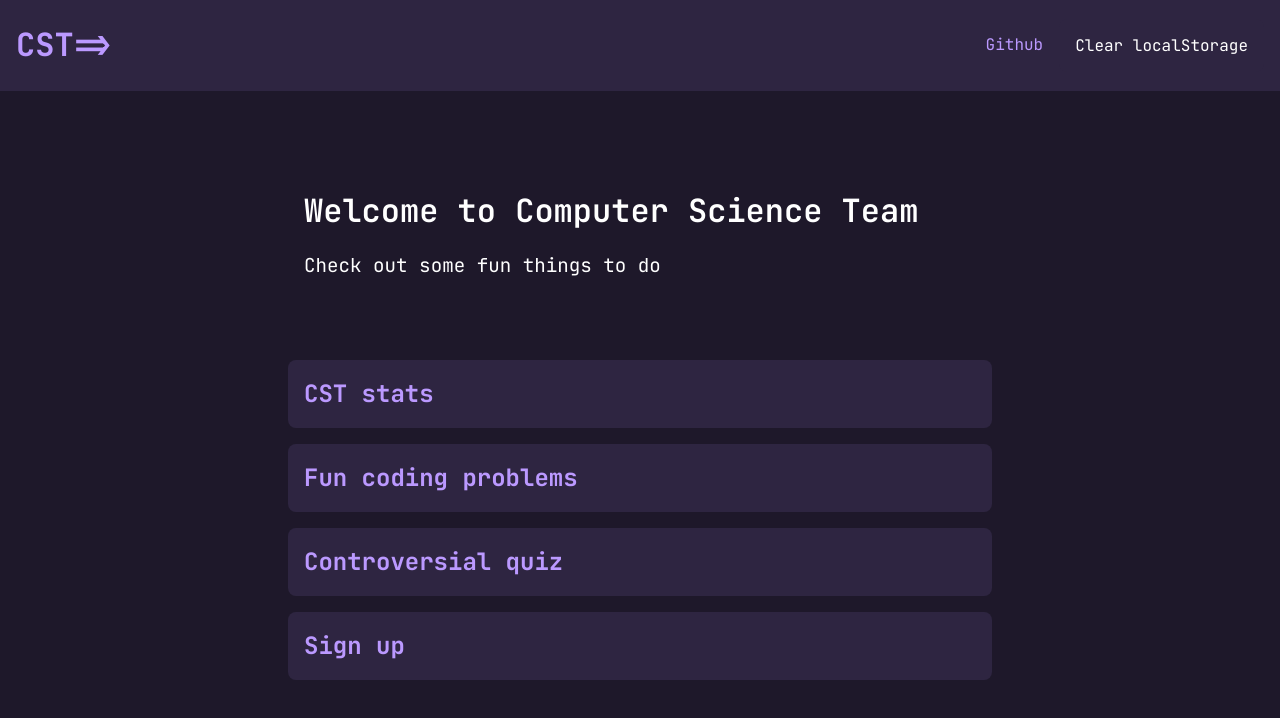
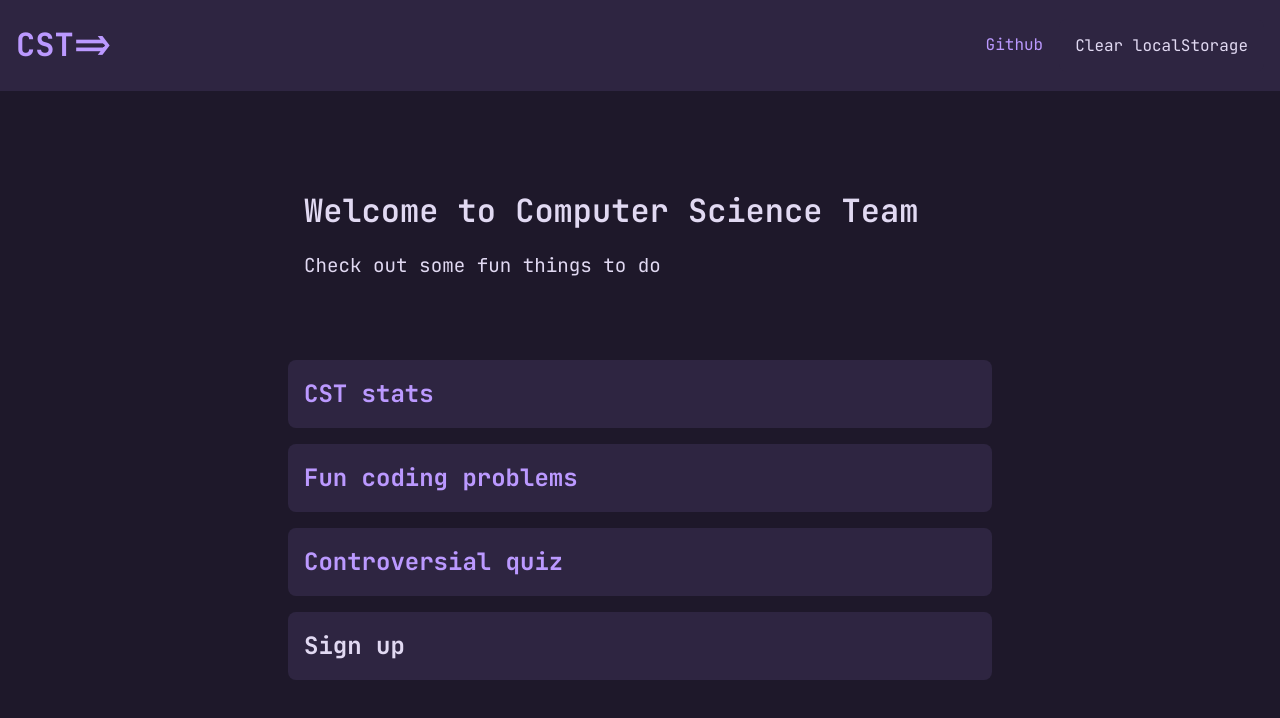
Before and after one commit to Ashwagandhae/cst-demo, a SvelteKit app: page / in a window 1280 px wide. Shown: the top 718 px of the page. Built offline with nearby package versions, Linux system fonts and the light colour scheme.

Commit message:
gh pages

```diff
--- a/package.json
+++ b/package.json
@@ -12,7 +12,8 @@
 		"lint": "prettier --plugin-search-dir . --check . && eslint .",
 		"format": "prettier --plugin-search-dir . --write .",
 		"test:integration": "playwright test",
-		"test:unit": "vitest"
+		"test:unit": "vitest",
+		"deploy": "touch build/.nojekyll && gh-pages -d build -t true"
 	},
 	"devDependencies": {
 		"@playwright/test": "^1.28.1",
@@ -37,6 +38,7 @@
 		"@fontsource-variable/jetbrains-mono": "^5.0.9",
 		"@novacbn/svelte-codejar": "^0.1.2",
 		"codejar": "^4.2.0",
+		"gh-pages": "^6.0.0",
 		"highlight.js": "^11.8.0"
 	}
 }
--- a/src/routes/Activities.svelte
+++ b/src/routes/Activities.svelte
@@ -18,7 +18,7 @@
 		<Card title="Controversial quiz" url="./quiz" />
 	{/if}
 	{#if !exclude.includes('signup')}
-		<Card title="Sign up" url="./signup" />
+		<Card title="Sign up" url="./signup" special />
 	{/if}
 </div>
 
--- a/src/routes/Card.svelte
+++ b/src/routes/Card.svelte
@@ -1,11 +1,12 @@
 <script lang="ts">
 	export let title: string;
 	export let url: string;
+	export let special: boolean = false;
 
 	export let arrowBack: boolean = false;
 </script>
 
-<a class="card" href={url}>
+<a class="card" href={url} class:special>
 	<h2>{title}</h2>
 	<h2 class="arrow" class:back={arrowBack}>{arrowBack ? '<-' : '->'}</h2>
 </a>
@@ -57,4 +58,11 @@
 		padding: 0;
 		font-size: 1.5em;
 	}
+
+	.card.special {
+		color: var(--text);
+	}
+	.card.special:hover {
+		color: var(--text-strong);
+	}
 </style>
--- a/src/routes/global.css
+++ b/src/routes/global.css
@@ -7,7 +7,9 @@
 	--vote: hsl(260, 30%, 40%);
 	--vote-1: hsl(260, 50%, 60%);
 
-	--text: hsl(0, 0%, 100%);
+	--text: hsl(260, 50%, 90%);
+	--text-strong: hsl(260, 50%, 100%);
+
 	--text-weak: hsl(0, 0%, 60%);
 	--text-accent: hsl(260, 100%, 80%);
 	--text-accent-hover: hsl(260, 100%, 90%);
--- a/src/routes/signup/+page.svelte
+++ b/src/routes/signup/+page.svelte
@@ -23,6 +23,9 @@
 	let email: string;
 	function signUp() {
 		if (email) {
+			if (email.includes('@')) {
+				email = email.split('@')[0];
+			}
 			signUps.update((signUps) => [email, ...signUps]);
 			email = '';
 		}
```
Also changed, not shown: 1 other file (tests, documents, lock files or other folders).
